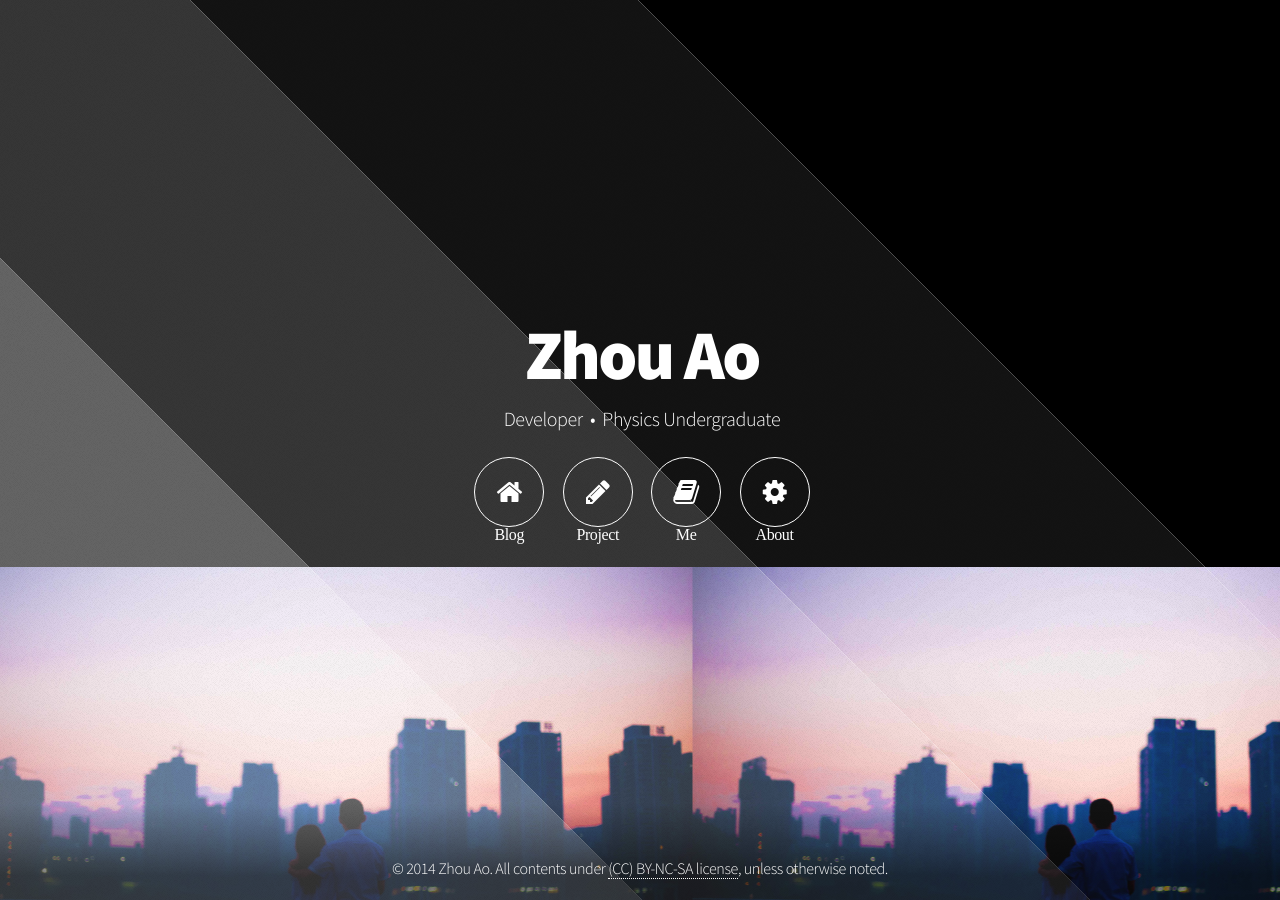
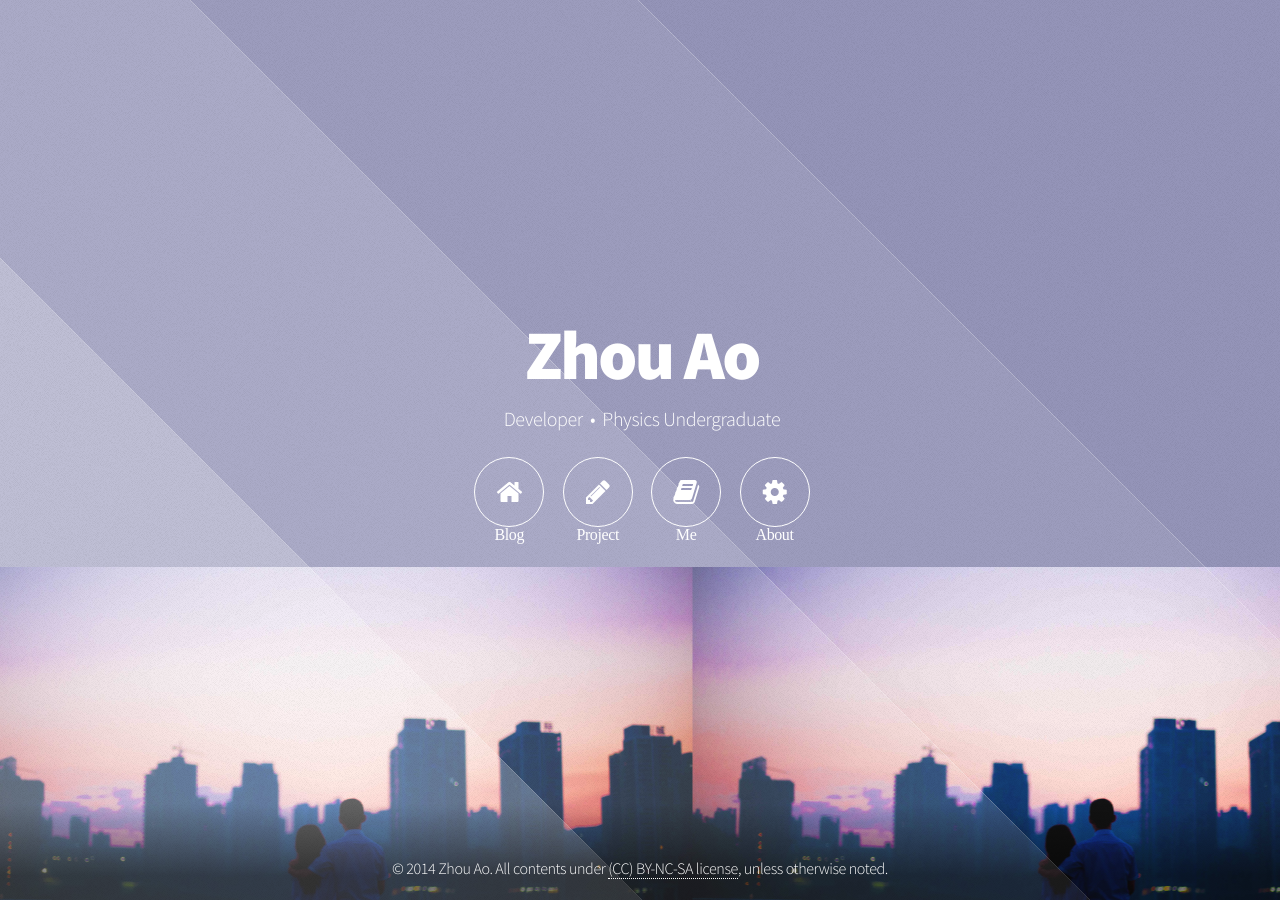
Before and after one commit to Zhou-Ao/Zhou-Ao.github.io, a Jekyll site: the page index.html, which Jekyll copies as it is, in a window 1280 px wide. Built offline with Jekyll 4.4.1, drawn with Linux system fonts in a browser that asks for light colours; Markdown is read by kramdown in place of the engine named in the settings.

Commit message:
update index background

```diff
--- a/css/index/style.css
+++ b/css/index/style.css
@@ -103,7 +103,7 @@
 		-ms-transform: translate3d(0,0,0);
 		transform: translate3d(0,0,0);
 		/* Set your background with this */
-		background: #000000 url("images/bg.jpg") bottom left;
+		background: #9494B8 url("images/bg.jpg") bottom left;
 		background-repeat: repeat-x;
 		height: 100%;
 		left: 0;
```
Also changed, not shown: 2 other files.
